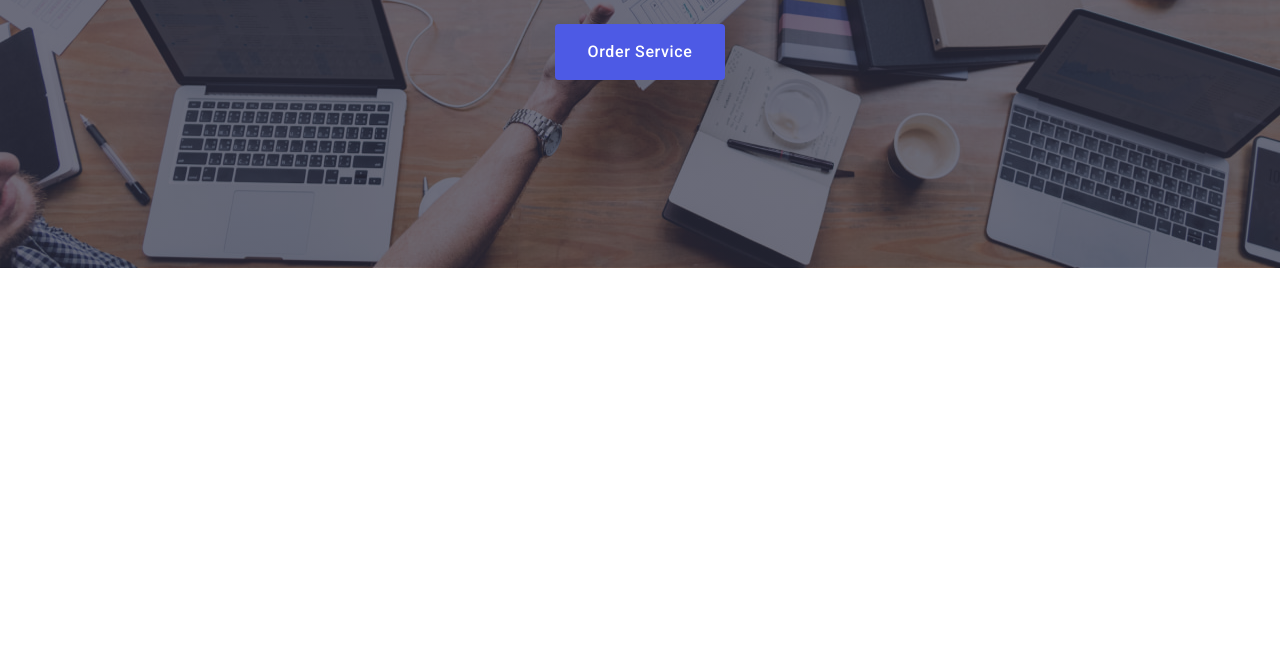
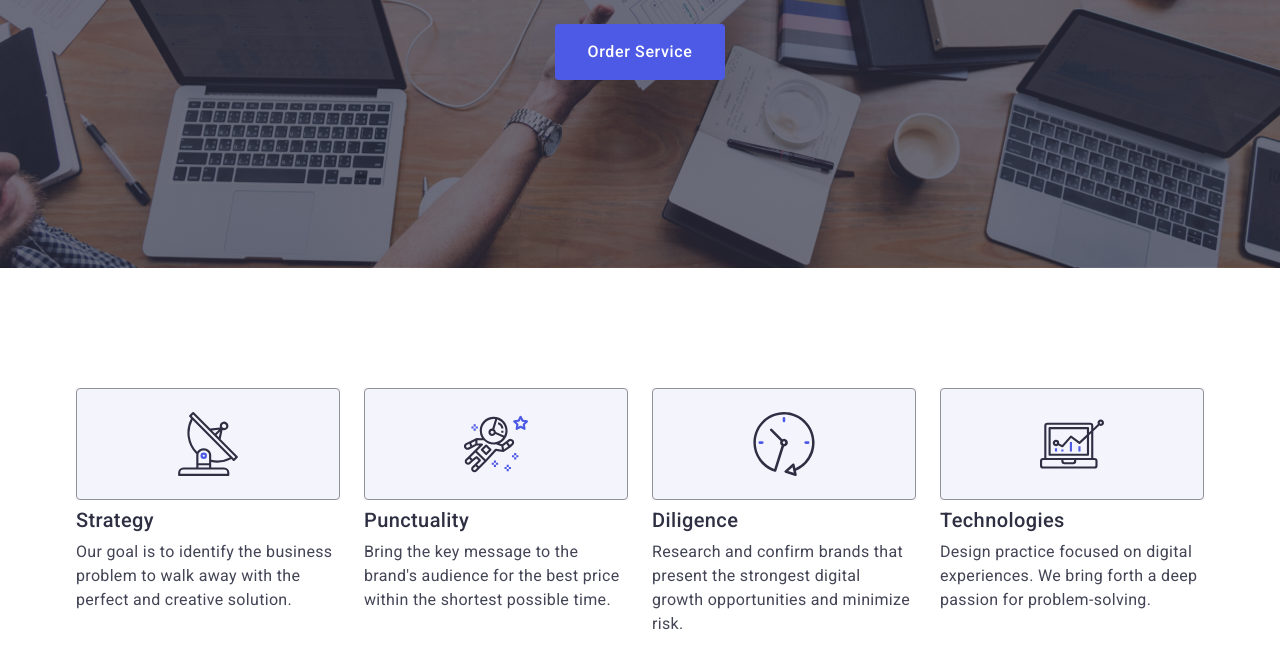
Before and after one commit to bahmat-serhii/goit-markup-hw-06, a plain HTML site: page index.html in a window 1280 px wide. Shown: the part 405-1074 px from the top of the page. Before the commit the page ends 800 px from the top, so only its background shows below. Drawn offline with nearby package versions, Linux system fonts and the light colour scheme.

Commit message:
add advanced

```diff
--- a/css/styles.css
+++ b/css/styles.css
@@ -363,7 +363,7 @@ button {
 }
 .btn {
   transition: background-color 250ms cubic-bezier(0.4, 0, 0.2, 1);
-  font-family: "Roboto", sans-serif;
+
   font-weight: 500;
   font-size: 16px;
   line-height: 1.5;
@@ -377,11 +377,11 @@ button {
   height: 56px;
   padding: 16px 32px;
   display: block;
-  align-items: flex-start;
-  justify-content: flex-start;
-  flex-direction: row;
-  gap: 10px;
   border: none;
+}
+.btn:hover,
+.btn:focus {
+  background-color: #404bbf;
 }
 
 @media screen and (max-width: 767.98px) and (min-resolution: 192dpi) {
@@ -443,3 +443,97 @@ button {
       url(../images/backgrnd/background-desktop@2x.jpg);
   }
 }
+/* ======= Our advanced ======= */
+.section {
+  padding: 96px 0;
+}
+.our-team {
+  font-weight: 700;
+  font-size: 36px;
+  line-height: 1.11;
+  letter-spacing: 0.02em;
+  text-align: center;
+  color: #2e2f42;
+  text-transform: capitalize;
+  margin-bottom: 72px;
+}
+.adv-icon {
+  display: none;
+}
+.advanced {
+  display: flex;
+  flex-wrap: wrap;
+  justify-content: center;
+  gap: 72px;
+}
+.adv {
+  display: flex;
+  flex-direction: column;
+  gap: 8px;
+}
+.advanced-list {
+  font-weight: 700;
+  font-size: 36px;
+  line-height: 1.11;
+  letter-spacing: 0.02em;
+  color: #2e2f42;
+  text-align: center;
+}
+.adv-text-team {
+  font-weight: 500;
+  font-size: 16px;
+  line-height: 1.5;
+  letter-spacing: 0.02em;
+  color: #434455;
+  text-align: left;
+}
+@media screen and (min-width: 768px) {
+  .advanced {
+    column-gap: 24px;
+  }
+  .adv {
+    align-items: flex-start;
+    justify-content: flex-start;
+    width: calc((100% - 24px) / 2);
+  }
+  .advanced-list {
+    text-align: left;
+  }
+}
+@media screen and (min-width: 1158px) {
+  .section {
+    padding: 120px 0;
+  }
+  .advanced {
+    column-gap: 24px;
+  }
+  .adv {
+    width: calc((100% - 72px) / 4);
+  }
+  .adv-icon {
+    display: flex;
+    align-items: center;
+    justify-content: center;
+    border: 1px solid #8e8f99;
+    border-radius: 4px;
+    width: 264px;
+    height: 112px;
+    background: #f4f4fd;
+    background-position: 0 0;
+  }
+  .icon {
+    display: inline-block;
+    background-repeat: no-repeat;
+    background-image: url(../images/icons.svg);
+    --fill: #f4f4fd;
+    fill: var(--fill);
+  }
+  .advanced-list {
+    font-weight: 500;
+    font-size: 20px;
+    line-height: 1.2;
+  }
+  .adv-text-team {
+    font-weight: 400;
+  }
+}
```
Also changed, not shown: index.html (+2 -2 lines).
